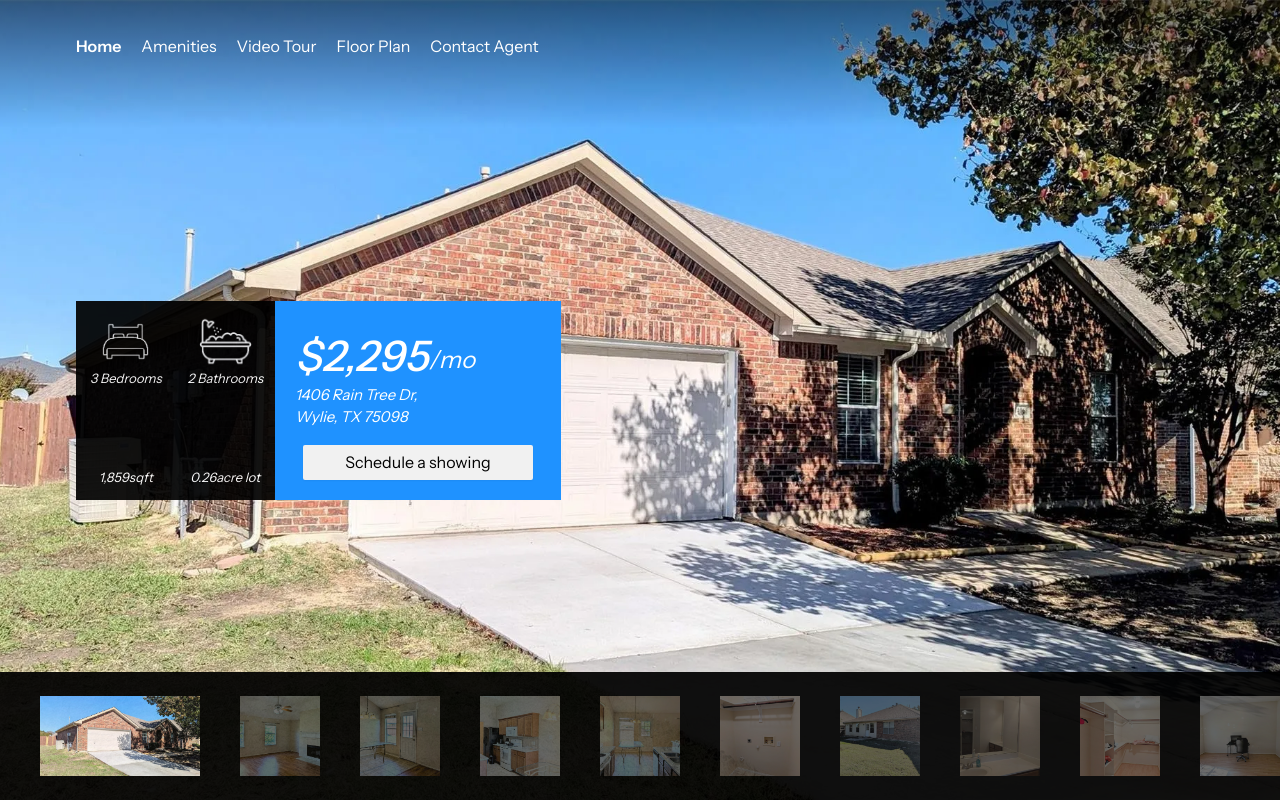
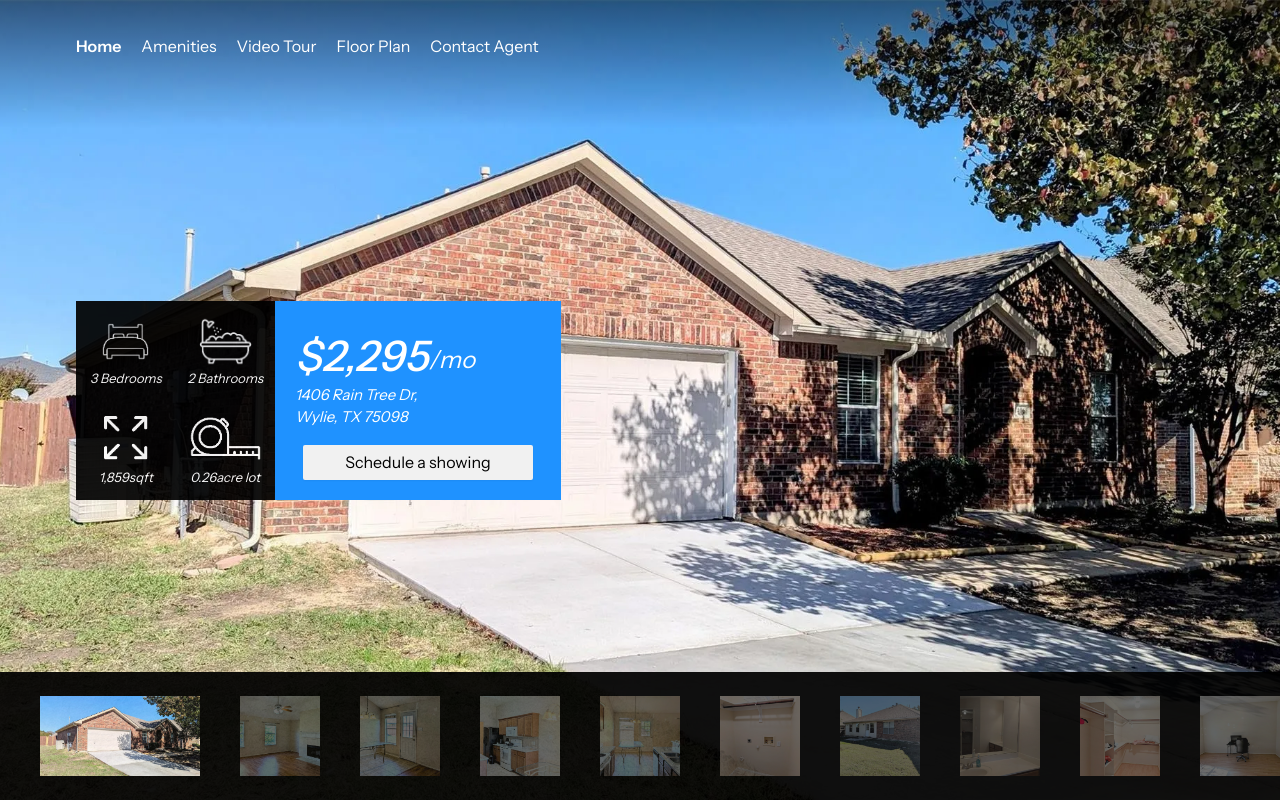
Before and after one commit to omarMilan/Real-Estate-Rental-Platform, a React (Vite) app in the folder projectFolder/: page / in a window 1280 px wide. Shown: the top 800 px of the page. Built offline with nearby package versions, Linux system fonts and the light colour scheme.

Commit message:
added more pictures

```diff
--- a/projectFolder/src/components/homePageComponents/rectangleInfoBox.jsx
+++ b/projectFolder/src/components/homePageComponents/rectangleInfoBox.jsx
@@ -1,5 +1,7 @@
 import bedLogo from "../../assets/logosImages/bedLogo.png";
 import bathLogo from "../../assets/logosImages/bathLogo.png";
+import sizeLogo from "../../assets/logosImages/sizeLogo.png";
+import mTapeLogo from "../../assets/logosImages/mTapeLogo.png";
 import { useNavigate } from "react-router-dom";
 import Button from "../button";
 
@@ -18,9 +20,11 @@ export default function RectInfoBox({ className }) {
           Bathrooms
         </div>
         <div className="flex items-end pb-3 italic text-white justify-center text-[13px]">
+          <img src={sizeLogo} className="absolute mb-2 h-[85px] w-[85px]" />
           1,859sqft
         </div>
         <div className="flex items-end pb-3 italic text-white justify-center text-[13px]">
+          <img src={mTapeLogo} className="absolute mb-3 h-[75px] w-[75px]" />
           0.26acre lot
         </div>
       </div>
```
Also changed, not shown: projectFolder/src/assets/logosImages/mTapeLogo.png (added), projectFolder/src/assets/logosImages/sizeLogo.png (added).
